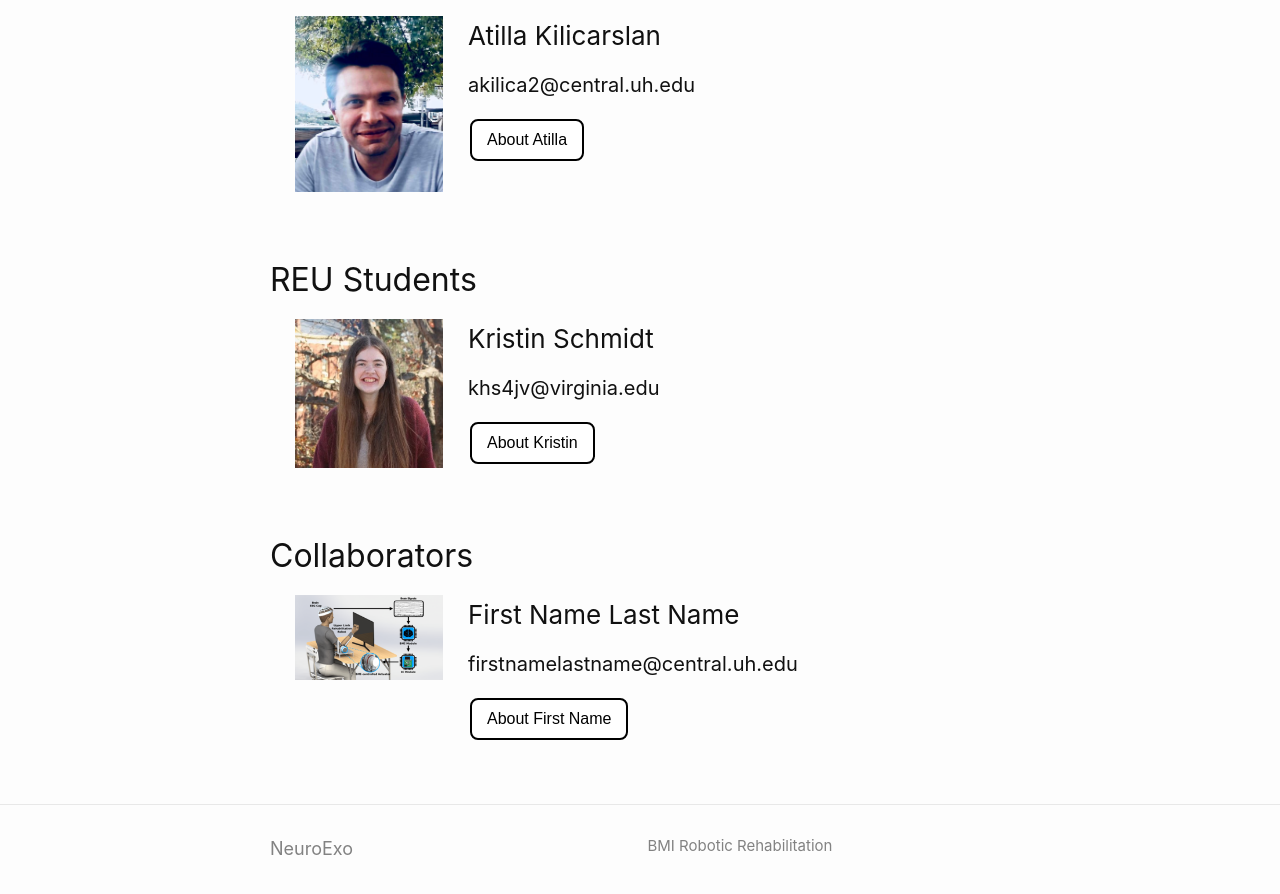
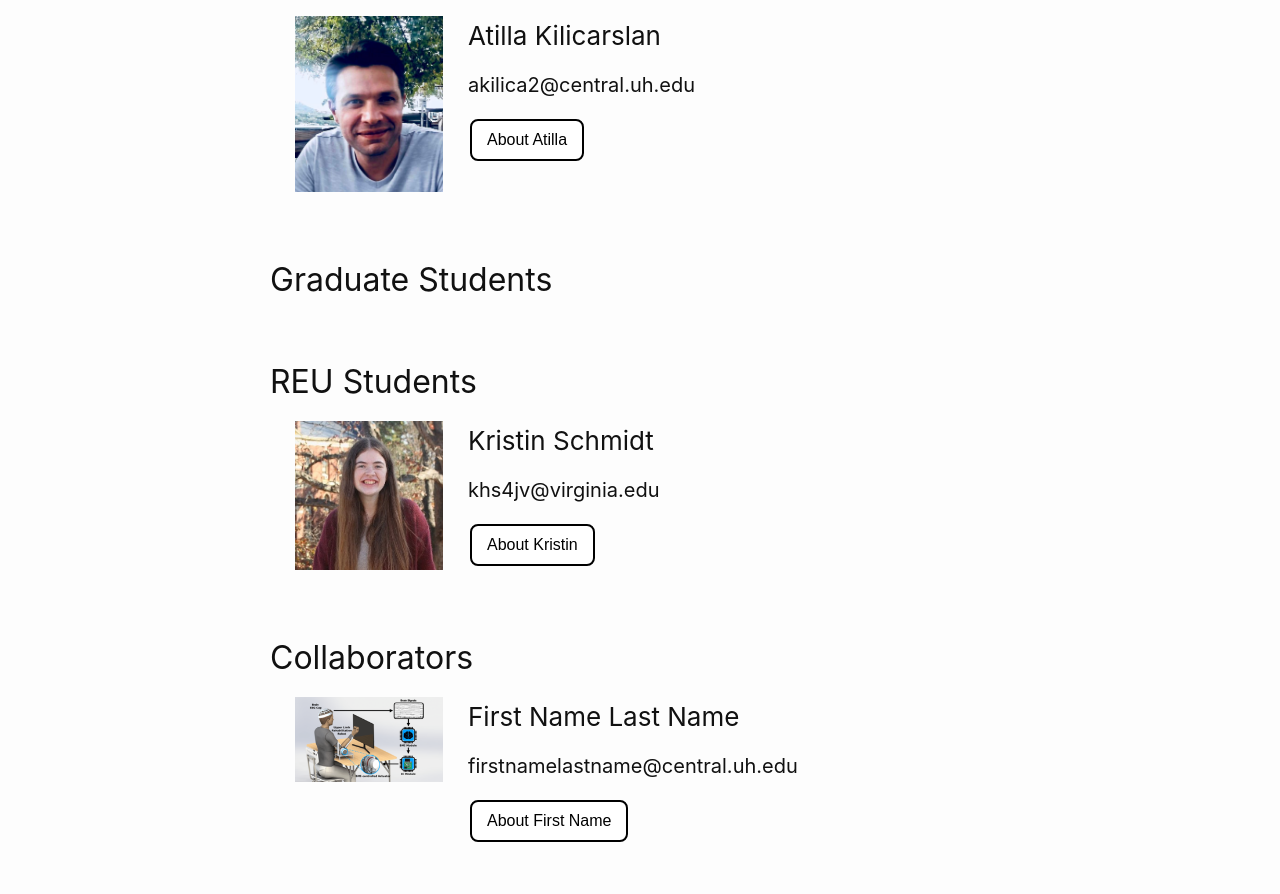
Before and after one commit to arcraik/neuroexo-website, a Jekyll site: the page built from people.md, in a window 1280 px wide and 900 px high, scrolled down 560 px. Shown: the top 894 px of the window. Built offline with Jekyll 4.4.1, drawn with Linux system fonts in a browser that asks for light colours.

Commit message:
Update people.md

```diff
--- a/people.md
+++ b/people.md
@@ -70,6 +70,10 @@ title: People
   </div>
 </div>
 <br>
+<h2>Graduate Students</h2>
+<div>
+  </div>
+ <br>
 <h2>REU Students</h2>
 <div>
   <img class="peoplepic" src="/photos/KSchmidt.JPG" alt="Kristin Schmidt" />
```
